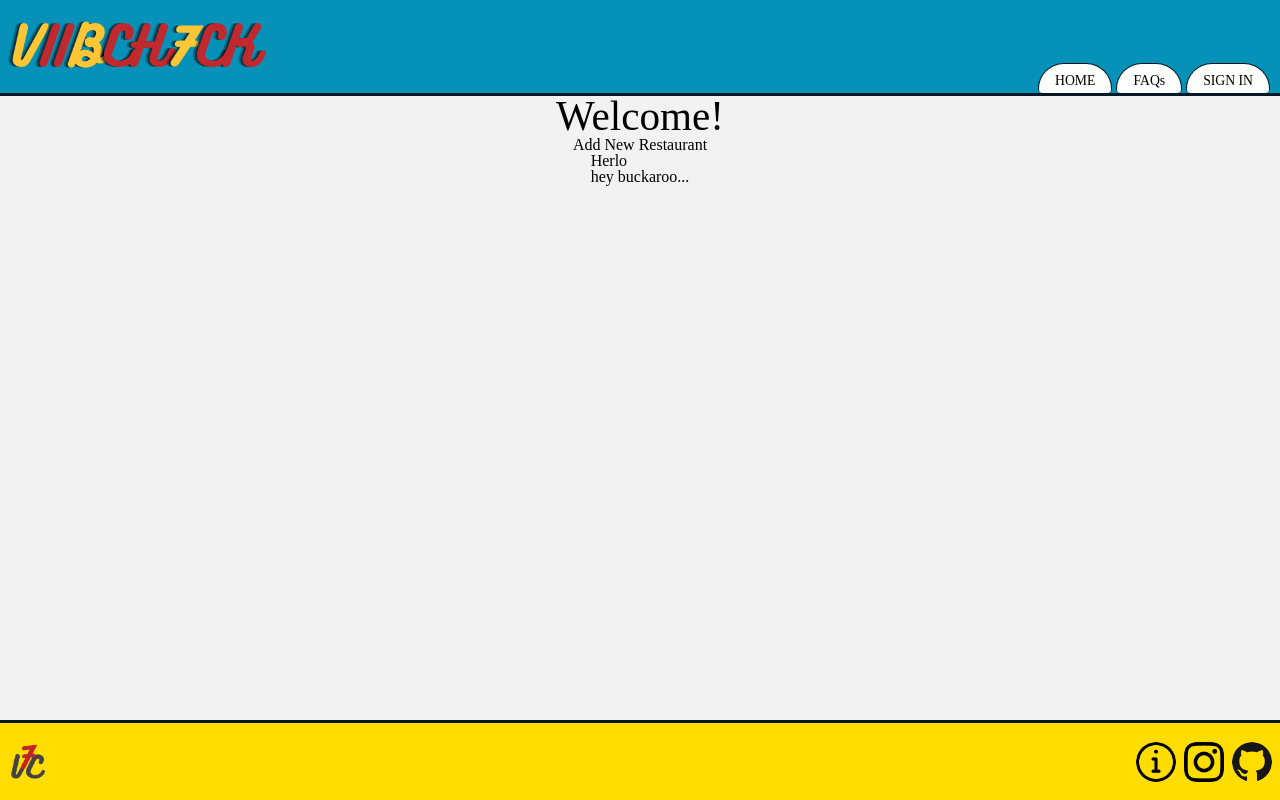
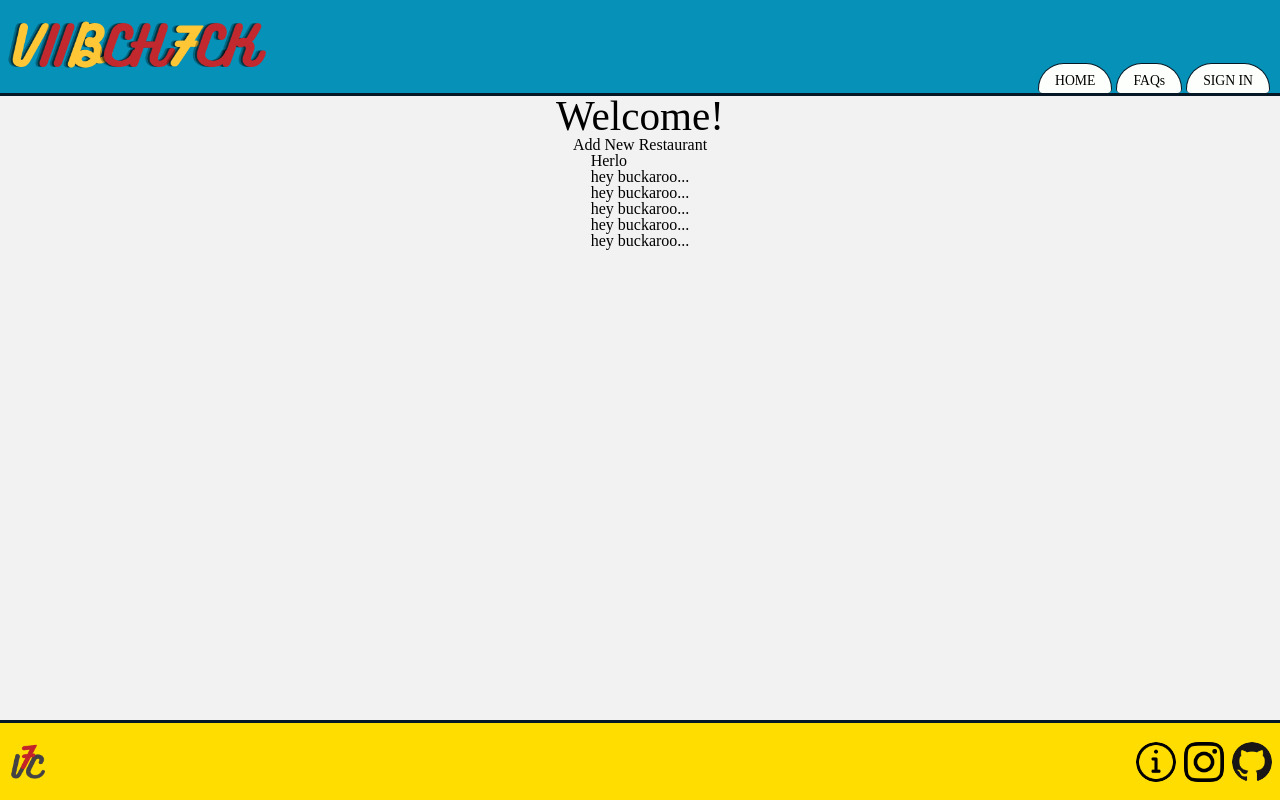
Before and after one commit to colefiscus/vibecheck, a React (Create React App) app: page / in a window 1280 px wide. Built offline with nearby package versions, Linux system fonts and the light colour scheme; a web font is replaced by a local one.

Commit message:
Pass down ratingData props to Rating

```diff
--- a/src/Components/Rating/Rating.js
+++ b/src/Components/Rating/Rating.js
@@ -1,7 +1,7 @@
 import react from "react";
 import styled from "styled-components/macro";
 
-const Rating = () => {
+const Rating = ({ ratingData }) => {
   return (
     <article>
       <p>hey buckaroo...</p>
--- a/src/Components/RatingBox/RatingBox.js
+++ b/src/Components/RatingBox/RatingBox.js
@@ -5,13 +5,13 @@ import Rating from "../Rating/Rating";
 const RatingBox = ({ data }) => {
 
   const ratings = data.map(ratingData => {
-
+    return <Rating ratingData={ratingData} />
   })
 
   return (
     <section>
       <div>Herlo</div>
-      <Rating />
+      {ratings}
     </section>
   )
 }
```
